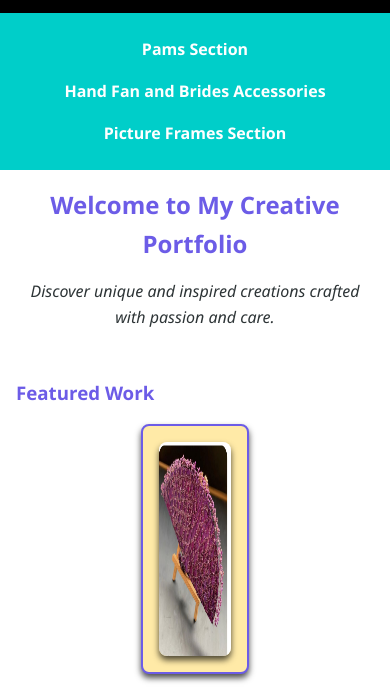
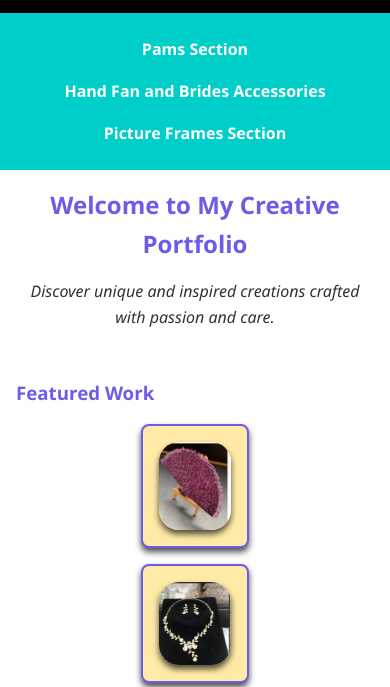
Before and after one commit to vic-vic-world/chinnyclassic-portfolio, a plain HTML site: page index.html in a window 390 px wide. Shown: the part 164-851 px from the top of the page. Drawn offline with Linux system fonts and the light colour scheme; a script that the page names is missing.

Commit message:
initial commit

```diff
--- a/style.css
+++ b/style.css
@@ -157,10 +157,9 @@ margin-top: 3rem;
   border: 2px solid #6C5CE7;
   padding: 1rem;
   border-radius: 8px;
-  flex: 1 1 250px;
+  flex: 1 1 300px;
   box-shadow: 0 4px 6px rgba(0,0,0,0.7);
   max-width: 30%;
-  text-align: center;
   overflow: hidden;
   transition: transform 0.3s ease;
 }
@@ -172,8 +171,7 @@ margin-top: 3rem;
 .project-card img {
   width: 100%;
   height: 100%;
-  border-radius: 8px;
-  /*border-radius: 20px;*/
+  border-radius: 20px;
   display: block;
   box-shadow: 0 4px 6px rgba(0,0,0,0.7);
   transition: transform 0.4s ease, filter 0.3s ease;
@@ -240,14 +238,14 @@ margin-top: 3rem;
     padding: 1rem;
   }
 
-  /*.featured {
+  .featured {
     flex-direction: column;
     gap: 1rem;
-  }*/
+  }
 
-  /*.project-card {
+  .project-card {
     flex: 1 1 100%;
-  }*/
+  }
   .footer {
     padding: 0.8rem;
     font-size: 0.9rem;
@@ -271,11 +269,5 @@ margin-top: 3rem;
   .project-card {
     width: 90%;
   }
-  .project-card img {
-    width: 100%;
-    height: 100%;
-    display: block;
-    border-radius: 8px;
-  }
 
 }
```
